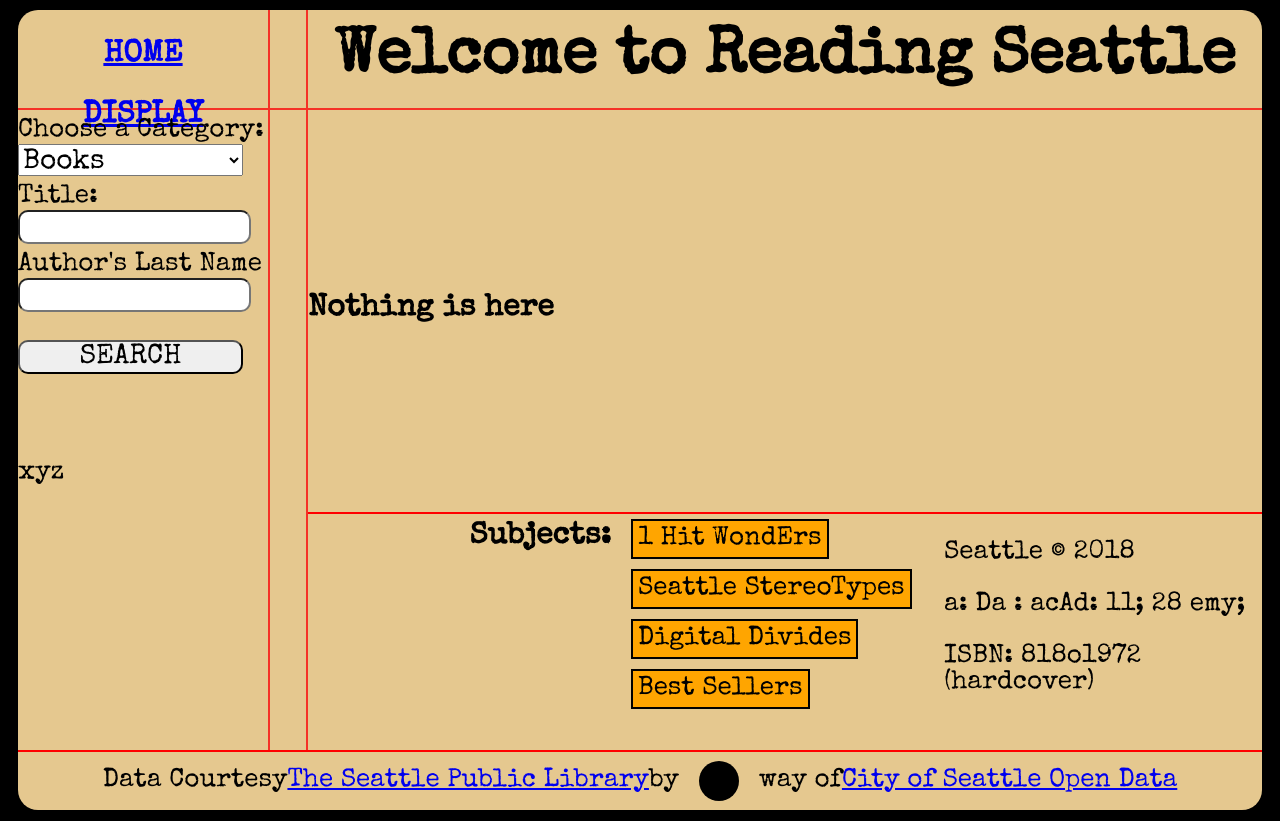
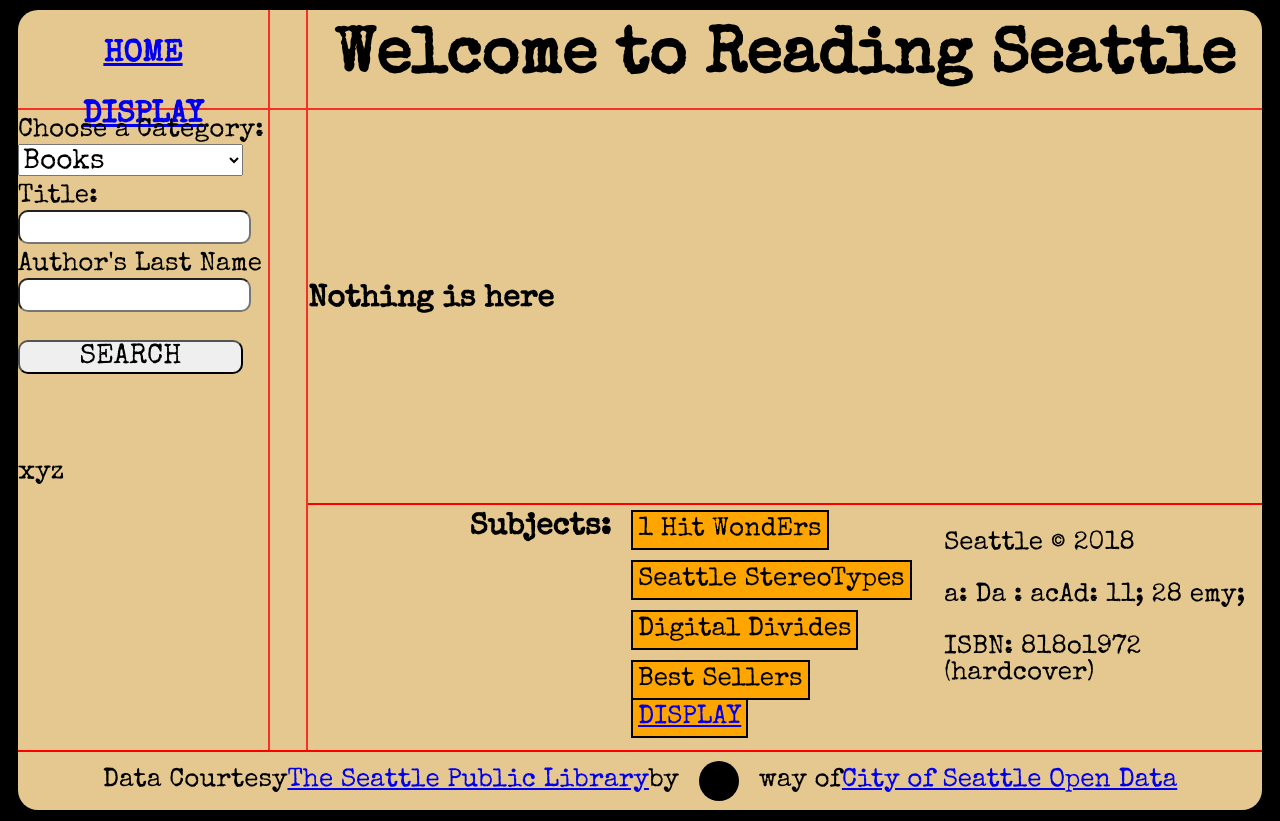
Before and after one commit to cashmonger/ReadingSeattle-AdaAcademyCapstone, a Flask app: page / in a window 1280 px wide. Run offline with Flask 2, Linux system fonts and the light colour scheme; parts of the project's set-up code (start-up, migrations or seed data) failed here and were passed over; some libraries are stand-ins or nearby versions.

Commit message:
More css and display stuff

```diff
--- a/app/static/css/main.css
+++ b/app/static/css/main.css
@@ -129,6 +129,15 @@ grid-row: 4;
   font-size: 1em;
 }
 
+.display {
+  border: 2px solid black;
+  background-color: orange;
+  padding: 5px;
+  margin: 5px;
+  font-family: inherit;
+  font-size: 1em;
+}
+
 
 .card_container .bottom {
   grid-column: 5;
--- a/app/templates/index.html
+++ b/app/templates/index.html
@@ -97,6 +97,7 @@
         <button>Seattle StereoTypes</button>
         <button>Digital Divides</button>
         <button>Best Sellers</button>
+        <a href="{{ url_for('display') }}" class="display">DISPLAY</a>
       </div>
 </section>
 
```
Also changed, not shown: app/static/js/display.js (+13 -5 lines).
